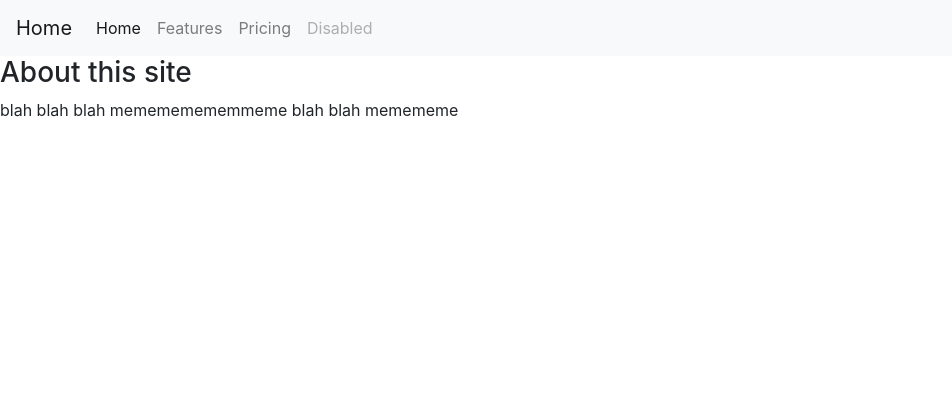
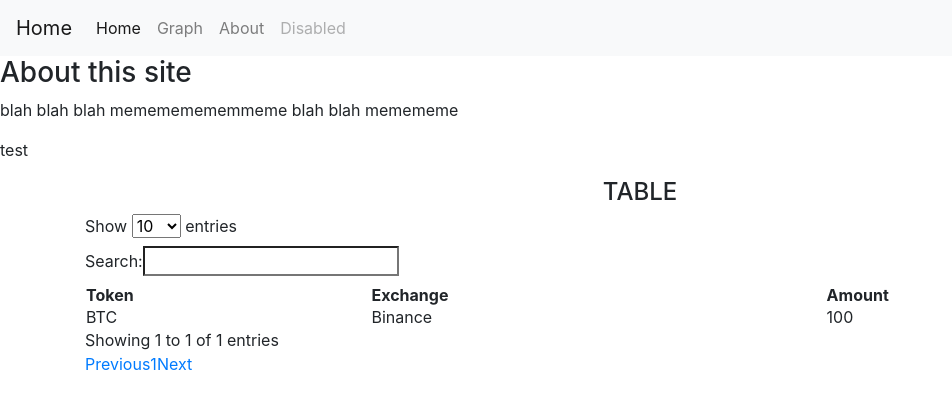
Before and after one commit to ikwtif/Port_manager, a Flask app: page /about in a window 1280 px wide. Shown: the top 409 px of the page, without its empty margins (0-952 px from the left). Run offline with Flask 2, Linux system fonts and the light colour scheme; some libraries are stand-ins or nearby versions.

Commit message:
working table example

```diff
--- a/__init__.py
+++ b/__init__.py
@@ -21,7 +21,7 @@ def aboutpage():
 
     pageType = 'about'
 
-    return render_template("index.html", title=title, paragraph=paragraph, pageType=pageType)
+    return render_template("about.html", title=title, paragraph=paragraph, pageType=pageType)
 
 
 @app.route('/about/contact')
--- a/templates/about.html
+++ b/templates/about.html
@@ -1,10 +1,38 @@
 {% extends "index.html" %}
 {% block body %}
 
+<body>
+	<p>test</p>
+	<div class="container">
+		<h4 class = "text-center">TABLE
+		</h4>
+		<table id="example" class="display" style="width:100%">
+			<thead>
+			<tr>
+				<th>Token</th>
+				<th>Exchange</th>
+				<th>Amount</th>
+			</tr>
+			</thead>
+			<tbody>
+				<tr>
+					<td>BTC</td>
+					<td>Binance</td>
+					<td>100</td>
+				</tr>
+			</tbody>
+		</table>
+	</div>
 
-	<body>
-		<p> contact info </p>
+	<script src="/static/js/jquery-3.4.1.min.js"></script>
+	<script src="//cdn.datatables.net/1.10.19/css/jquery.dataTables.min.css"></script>
+	<script src="//cdn.datatables.net/1.10.19/js/jquery.dataTables.min.js"></script>
 
-	</body>
+	<script>
+	$(document).ready( function () {
+		$('#example').DataTable();
+	});
+	</script>
+</body>
 
 {% endblock %}
--- a/templates/index.html
+++ b/templates/index.html
@@ -14,8 +14,8 @@
   <div class="collapse navbar-collapse" id="navbarNavAltMarkup">
     <div class="navbar-nav">
       <a class="nav-item nav-link active" href="/">Home <span class="sr-only">(current)</span></a>
-      <a class="nav-item nav-link" href="{{ url_for('graph') }}">Features</a>
-      <a class="nav-item nav-link" href="/">Pricing</a>
+      <a class="nav-item nav-link" href="{{ url_for('graph') }}">Graph</a>
+      <a class="nav-item nav-link" href="{{ url_for('aboutpage') }}">About</a>
       <a class="nav-item nav-link disabled" href="/" tabindex="-1" aria-disabled="true">Disabled</a>
     </div>
   </div>
@@ -29,9 +29,11 @@
     {% endfor %}
 
 {% block body %}
+
 {% endblock %}
 
 </body>
+
 
 <script type = "text/javascript" src = "/static/js/bootstrap.min.js"></script>
 
```
